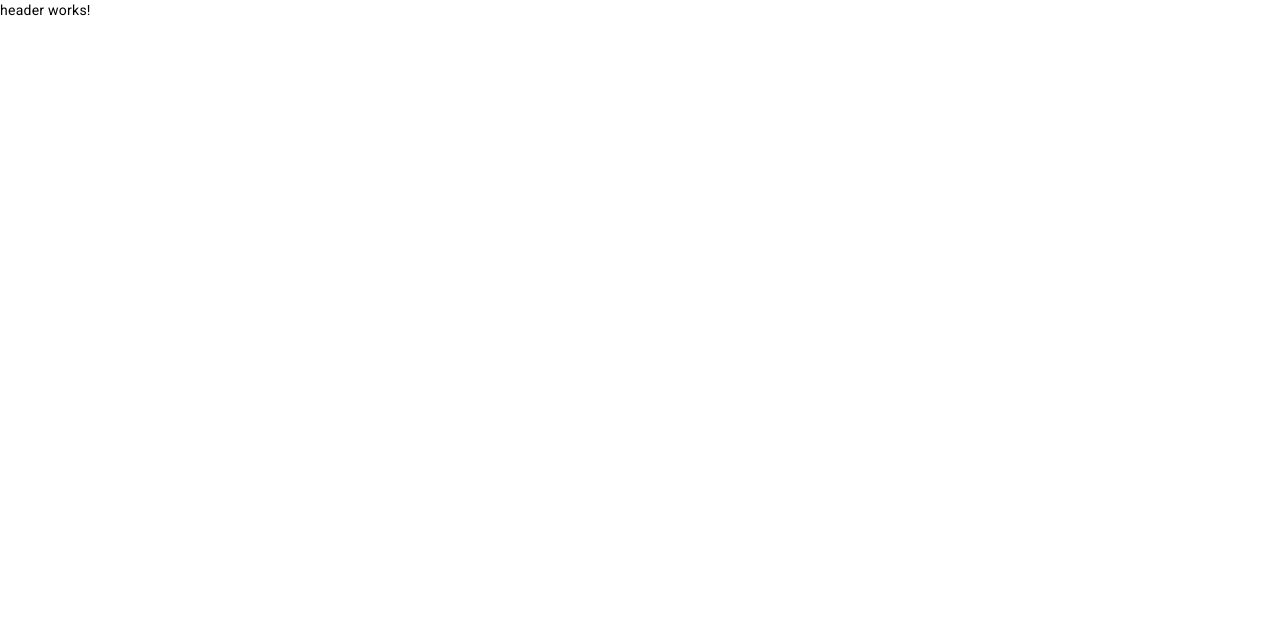
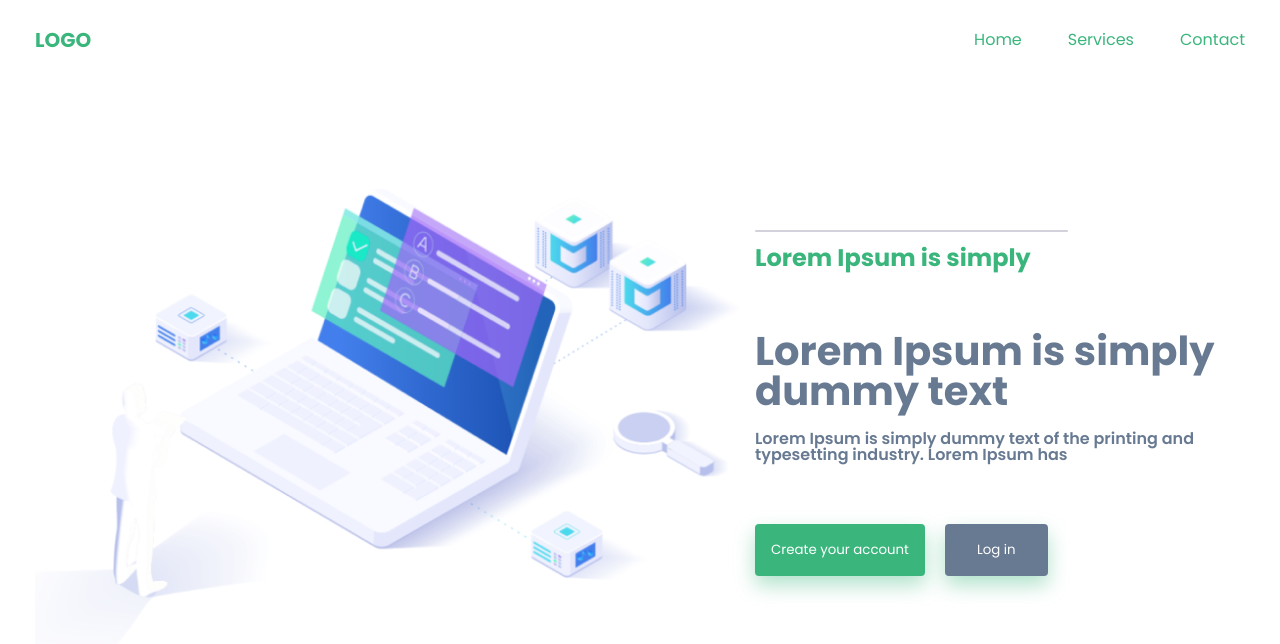
Before and after one commit to ultimatedz/BradMoney, an Angular app: page / in a window 1280 px wide. Shown: the top 644 px of the page. Built offline with nearby package versions, Linux system fonts and the light colour scheme.

Commit message:
Home page CSS e HTML created

```diff
--- a/src/app/app.component.html
+++ b/src/app/app.component.html
@@ -1,3 +1,19 @@
 <app-header></app-header>
 
+<section class="main-container container">
+  <img src="../assets/images/banner-home.png" alt="">
+
+  <div class="main-container-titles">
+    <h2>Lorem Ipsum is simply</h2>
+    <div>
+      <h1>Lorem Ipsum is simply dummy text</h1>
+      <span>Lorem Ipsum is simply dummy text of the printing and typesetting industry. Lorem Ipsum has</span>
+    </div>
+    <div class="main-container-buttons">
+      <button class="button button-green">Create your account</button>
+      <button class="button button-gray">Log in</button>
+    </div>
+  </div>
+</section>
+
 <router-outlet></router-outlet>
--- a/src/app/app.component.scss
+++ b/src/app/app.component.scss
@@ -0,0 +1,60 @@
+@use '../scss/variables';
+
+.main-container {
+  margin-top: 5.375rem;
+  display: flex;
+
+}
+
+.main-container-titles{
+  display: flex;
+  flex-direction: column;
+  justify-content: space-between;
+  padding: 5rem 0;
+
+  div:first-of-type span{
+    margin-top: 1.2rem;
+  }
+}
+
+.main-container h2 {
+  color: variables.$green-600;
+  position: relative;
+  font-weight: bold;
+  font-size: 1.5rem;
+
+  &::before {
+    content: '';
+    position: absolute;
+    height: 2px;
+    width: 313px;
+    background-color: variables.$gray-300;
+    top: -1rem;
+    border-radius: 10px;
+  }
+}
+
+.main-container h1 {
+  // margin-top: 2rem;
+  font-weight: bold;
+  font-size: 2.5rem;
+  color: variables.$gray-600;
+}
+
+.main-container-titles span {
+  display: block;
+  font-weight: 600;
+  font-size: 1rem;
+  // margin-top: 1.5rem;
+  color: variables.$gray-600;
+}
+
+.main-container-buttons {
+  // margin-top: 2rem;
+  display: flex;
+  gap: 1.25rem;
+
+  button:last-of-type {
+    padding: 1rem 2rem;
+  }
+}
--- a/src/app/app.component.ts
+++ b/src/app/app.component.ts
@@ -1,8 +1,9 @@
-import { Component } from '@angular/core';
+import { Component, ViewEncapsulation } from '@angular/core';
 
 @Component({
   selector: 'app-root',
   templateUrl: './app.component.html',
-  styleUrls: ['./app.component.scss']
+  styleUrls: ['./app.component.scss'],
+  encapsulation: ViewEncapsulation.None
 })
 export class AppComponent {}
--- a/src/app/app.module.ts
+++ b/src/app/app.module.ts
@@ -5,6 +5,9 @@ import { AppRoutingModule } from './app-routing.module';
 import { AppComponent } from './app.component';
 import { CoreModule } from './core/core.module';
 import { BrowserAnimationsModule } from '@angular/platform-browser/animations';
+
+import {MatButtonModule} from '@angular/material/button';
+
 
 @NgModule({
   declarations: [
@@ -14,7 +17,8 @@ import { BrowserAnimationsModule } from '@angular/platform-browser/animations';
     BrowserModule,
     AppRoutingModule,
     CoreModule,
-    BrowserAnimationsModule
+    BrowserAnimationsModule,
+    MatButtonModule
   ],
   providers: [],
   bootstrap: [AppComponent]
--- a/src/app/core/components/header/header.component.html
+++ b/src/app/core/components/header/header.component.html
@@ -1 +1,10 @@
-<p>header works!</p>
+<header class="container">
+  <h1>Logo</h1>
+  <nav>
+    <ul>
+      <li>Home</li>
+      <li>Services</li>
+      <li>Contact</li>
+    </ul>
+  </nav>
+</header>
--- a/src/app/core/components/header/header.component.scss
+++ b/src/app/core/components/header/header.component.scss
@@ -0,0 +1,21 @@
+@use '../../../../scss/variables';
+
+header {
+  color: variables.$green-600;
+  display: flex;
+  justify-content: space-between;
+  align-items: center;
+  height: 80px;
+}
+
+h1 {
+  text-transform: uppercase;
+  font-size: 1.25rem;
+  font-weight: 700;
+}
+
+nav ul {
+  display: flex;
+  align-items: center;
+  gap: 2.875rem;
+}
--- a/src/index.html
+++ b/src/index.html
@@ -4,16 +4,15 @@
   <meta charset="utf-8">
   <link rel="preconnect" href="https://fonts.googleapis.com">
   <link rel="preconnect" href="https://fonts.gstatic.com" crossorigin>
+  <link rel="preconnect" href="https://fonts.gstatic.com">
   <title>BradMoney</title>
   <base href="/">
   <meta name="viewport" content="width=device-width, initial-scale=1">
   <link rel="icon" type="image/x-icon" href="favicon.ico">
   <link href="https://fonts.googleapis.com/css2?family=Poppins:wght@100;400;500;600;700&display=swap" rel="stylesheet">
-  <link rel="preconnect" href="https://fonts.gstatic.com">
-  <link href="https://fonts.googleapis.com/css2?family=Roboto:wght@300;400;500&display=swap" rel="stylesheet">
   <link href="https://fonts.googleapis.com/icon?family=Material+Icons" rel="stylesheet">
 </head>
-<body class="mat-typography">
+<body>
   <app-root></app-root>
 </body>
 </html>
--- a/src/styles.scss
+++ b/src/styles.scss
@@ -1,6 +1,5 @@
 @use './scss/reset.scss';
 @use './scss/variables';
-
 
 body {
   background-color: variables.$white;
@@ -9,5 +8,32 @@ body {
 body, button, input, textarea, table {
   font-family: 'Poppins', sans-serif;
 }
-html, body { height: 100%; }
-body { margin: 0; font-family: Roboto, "Helvetica Neue", sans-serif; }
+
+html, body {
+  height: 100%;
+}
+
+button {
+  cursor: pointer;
+}
+
+.container {
+  width: 1210px;
+  margin: 0 auto;
+}
+
+.button{
+  border-radius: 4px;
+  box-shadow: 0px 9px 20px rgba(58, 182, 125, 0.4);
+  border: none;
+  color: variables.$white;
+  padding: 1rem;
+}
+
+.button-green {
+  background-color: variables.$green-600;
+}
+
+.button-gray {
+  background-color: variables.$gray-600;
+}
```
Also changed, not shown: src/assets/images/banner-home.png (added).
